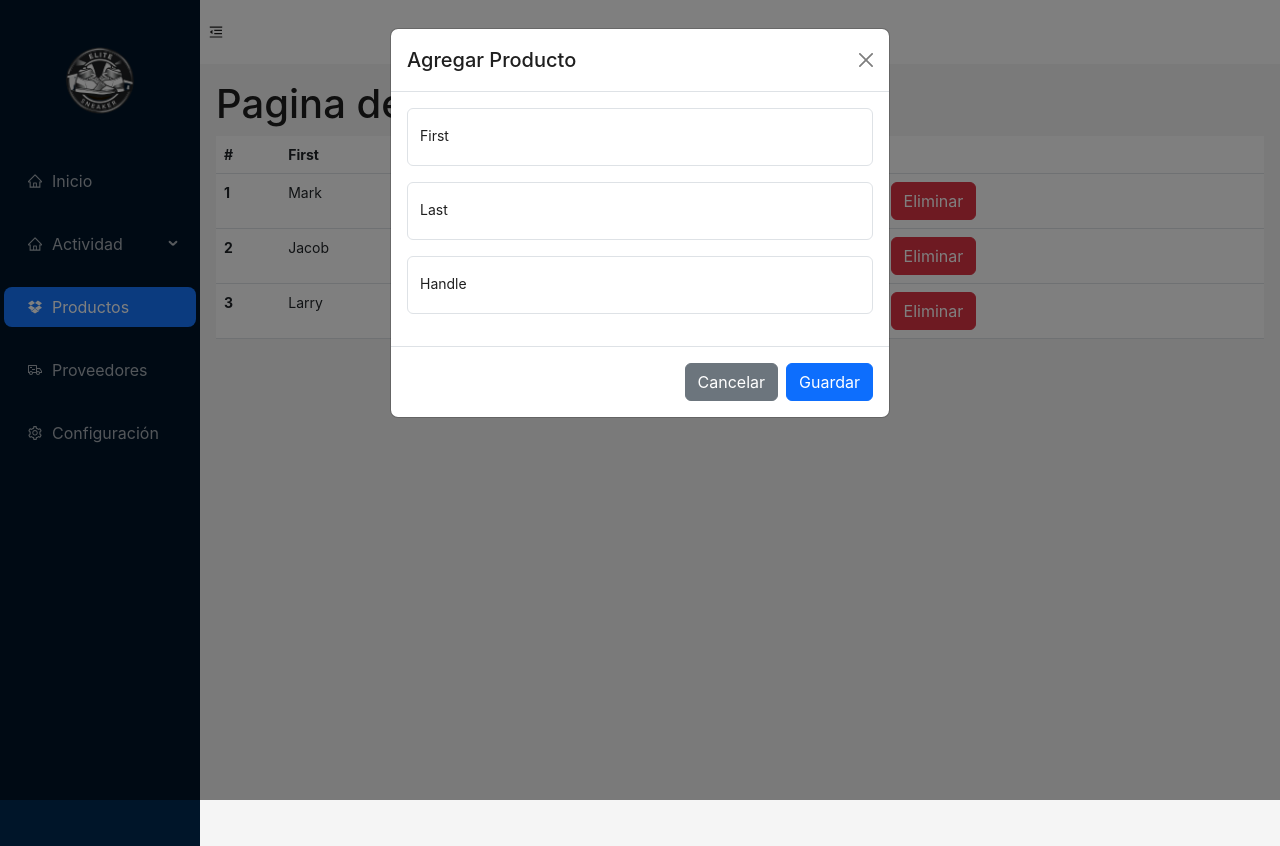
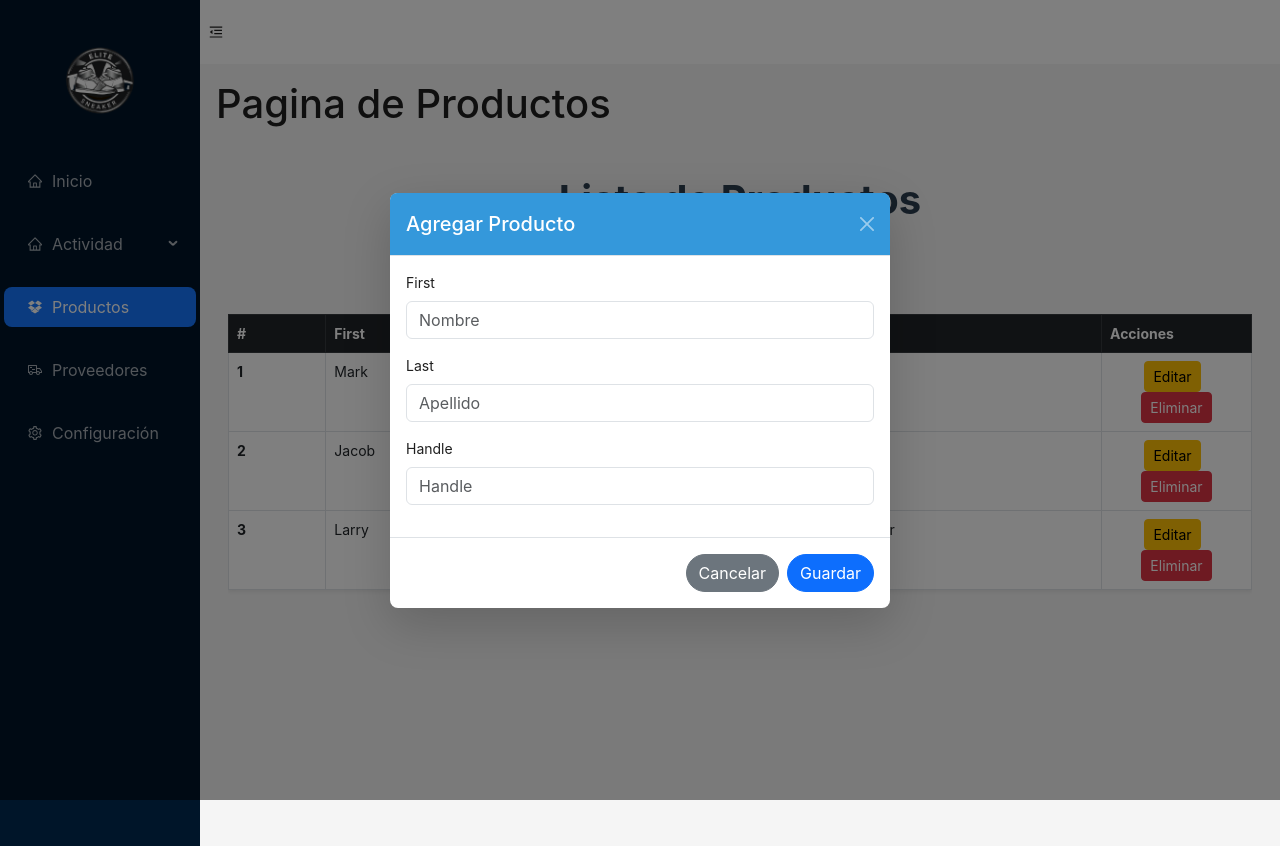
Before and after one commit to DSWAnthony/app-web-elite, a React (Vite) app: page /productos in a window 1280 px wide. Both pictures are taken after a click on the button "Agregar Producto". Built offline with nearby package versions, Linux system fonts and the light colour scheme.

Commit message:
Mejora modelo tabla producto

```diff
--- a/src/components/product/ProductTable.jsx
+++ b/src/components/product/ProductTable.jsx
@@ -15,7 +15,6 @@ const ProductTable = () => {
     setFormData({ ...formData, [e.target.name]: e.target.value });
   };
 
-
   const handleSave = () => {
     if (modalType === "Agregar") {
       setProducts([...products, { ...formData, id: products.length + 1 }]);
@@ -25,34 +24,56 @@ const ProductTable = () => {
     setModalType("");
   };
 
-
   const handleDelete = () => {
     setProducts(products.filter((p) => p.id !== selectedProduct.id));
     setModalType("");
   };
 
   return (
-    <>
-      <table className="table">
-        <thead>
+    <div className="container mt-5">
+      {/* Título */}
+      <h1 className="text-center mb-4" style={{ color: "#2c3e50", fontWeight: "bold" }}>
+        Lista de Productos
+      </h1>
+{/* Botón para agregar producto */}
+<div className="text-center mt-4">
+        <button
+          className="btn btn-primary btn-lg rounded-pill"
+          style={{ backgroundColor: "#3498db", border: "none", padding: "10px 20px" }}
+          onClick={() => {
+            setModalType("Agregar");
+            setFormData({ id: "", first: "", last: "", handle: "" });
+          }}
+          data-bs-toggle="modal"
+          data-bs-target="#modal"
+        >
+          <i className="bi bi-plus-lg"></i> Agregar Producto
+        </button>
+      </div>
+      <p></p>
+
+      {/* Tabla de productos */}
+      <div className="table-responsive">
+        <table className="table table-hover table-bordered shadow-sm">
+          <thead className="table-dark">
             <tr>
-            <th>#</th>
-            <th>First</th>
-            <th>Last</th>
-            <th>Handle</th>
-            <th>Acciones</th>
+              <th scope="col">#</th>
+              <th scope="col">First</th>
+              <th scope="col">Last</th>
+              <th scope="col">Handle</th>
+              <th scope="col" style={{ width: "150px" }}>Acciones</th> {/* Ancho fijo para la columna */}
             </tr>
           </thead>
           <tbody>
             {products.map((product) => (
               <tr key={product.id}>
-              <th>{product.id}</th>
+                <th scope="row">{product.id}</th>
                 <td>{product.first}</td>
                 <td>{product.last}</td>
                 <td>{product.handle}</td>
-              <td>
+                <td style={{ textAlign: "center" }}> {/* Centrar el contenido */}
                   <button
-                  className="btn btn-warning me-2"
+                    className="btn btn-warning btn-sm me-2"
                     onClick={() => {
                       setModalType("Editar");
                       setFormData(product);
@@ -60,10 +81,10 @@ const ProductTable = () => {
                     data-bs-toggle="modal"
                     data-bs-target="#modal"
                   >
-                  Editar
+                    <i className="bi bi-pencil-fill"></i> Editar
                   </button>
                   <button
-                  className="btn btn-danger"
+                    className="btn btn-danger btn-sm"
                     onClick={() => {
                       setModalType("Eliminar");
                       setSelectedProduct(product);
@@ -71,69 +92,97 @@ const ProductTable = () => {
                     data-bs-toggle="modal"
                     data-bs-target="#modal"
                   >
-                  Eliminar
+                    <i className="bi bi-trash-fill"></i> Eliminar
                   </button>
                 </td>
               </tr>
             ))}
           </tbody>
         </table>
+      </div>
 
-      {/* Botón para agregar producto */}
-      <div className="d-flex justify-content-center mb-3">
-        <button
-          className="btn btn-primary"
-          onClick={() => {
-            setModalType("Agregar");
-            setFormData({ id: "", first: "", last: "", handle: "" });
-          }}
-          data-bs-toggle="modal"
-          data-bs-target="#modal"
-        >
-          Agregar Producto
-        </button>
-      </div>
+
 
       {/* MODAL GENERAL */}
       <div className="modal fade" id="modal" tabIndex="-1">
-        <div className="modal-dialog">
-          <div className="modal-content">
-            <div className="modal-header">
+        <div className="modal-dialog modal-dialog-centered">
+          <div className="modal-content border-0 shadow-lg">
+            <div className="modal-header" style={{ backgroundColor: "#3498db", color: "#fff" }}>
               <h5 className="modal-title">{modalType} Producto</h5>
-              <button type="button" className="btn-close" data-bs-dismiss="modal"></button>
+              <button type="button" className="btn-close btn-close-white" data-bs-dismiss="modal"></button>
             </div>
             <div className="modal-body">
               {modalType === "Eliminar" ? (
-                <p>¿Seguro que quieres eliminar a <b>{selectedProduct?.first} {selectedProduct?.last}</b>?</p>
+                <p className="lead">
+                  ¿Seguro que quieres eliminar a <b>{selectedProduct?.first} {selectedProduct?.last}</b>?
+                </p>
               ) : (
                 <>
-                  <div className="form-floating mb-3">
-                    <input type="text" className="form-control" name="first" value={formData.first} onChange={handleChange} placeholder="Nombre"/>
-                    <label>First</label>
+                  <div className="mb-3">
+                    <label className="form-label">First</label>
+                    <input
+                      type="text"
+                      className="form-control"
+                      name="first"
+                      value={formData.first}
+                      onChange={handleChange}
+                      placeholder="Nombre"
+                    />
                   </div>
-                  <div className="form-floating mb-3">
-                    <input type="text" className="form-control" name="last" value={formData.last} onChange={handleChange} placeholder="Apellido"/>
-                    <label>Last</label>
+                  <div className="mb-3">
+                    <label className="form-label">Last</label>
+                    <input
+                      type="text"
+                      className="form-control"
+                      name="last"
+                      value={formData.last}
+                      onChange={handleChange}
+                      placeholder="Apellido"
+                    />
                   </div>
-                  <div className="form-floating mb-3">
-                    <input type="text" className="form-control" name="handle" value={formData.handle} onChange={handleChange} placeholder="Handle"/>
-                    <label>Handle</label>
+                  <div className="mb-3">
+                    <label className="form-label">Handle</label>
+                    <input
+                      type="text"
+                      className="form-control"
+                      name="handle"
+                      value={formData.handle}
+                      onChange={handleChange}
+                      placeholder="Handle"
+                    />
                   </div>
                 </>
               )}
             </div>
             <div className="modal-footer">
-              <button className="btn btn-secondary" data-bs-dismiss="modal">Cancelar</button>
+              <button
+                className="btn btn-secondary rounded-pill"
+                data-bs-dismiss="modal"
+              >
+                <i className="bi bi-x-lg"></i> Cancelar
+              </button>
               {modalType === "Eliminar" ? (
-                <button className="btn btn-danger" onClick={handleDelete} data-bs-dismiss="modal">Sí, eliminar</button>
+                <button
+                  className="btn btn-danger rounded-pill"
+                  onClick={handleDelete}
+                  data-bs-dismiss="modal"
+                >
+                  <i className="bi bi-trash-fill"></i> Sí, eliminar
+                </button>
               ) : (
-                <button className="btn btn-primary" onClick={handleSave} data-bs-dismiss="modal">Guardar</button>
+                <button
+                  className="btn btn-primary rounded-pill"
+                  onClick={handleSave}
+                  data-bs-dismiss="modal"
+                >
+                  <i className="bi bi-save-fill"></i> Guardar
+                </button>
               )}
             </div>
           </div>
         </div>
       </div>
-    </>
+    </div>
   );
 };
 
```
Lines whose indentation alone changed are shown as unchanged.
